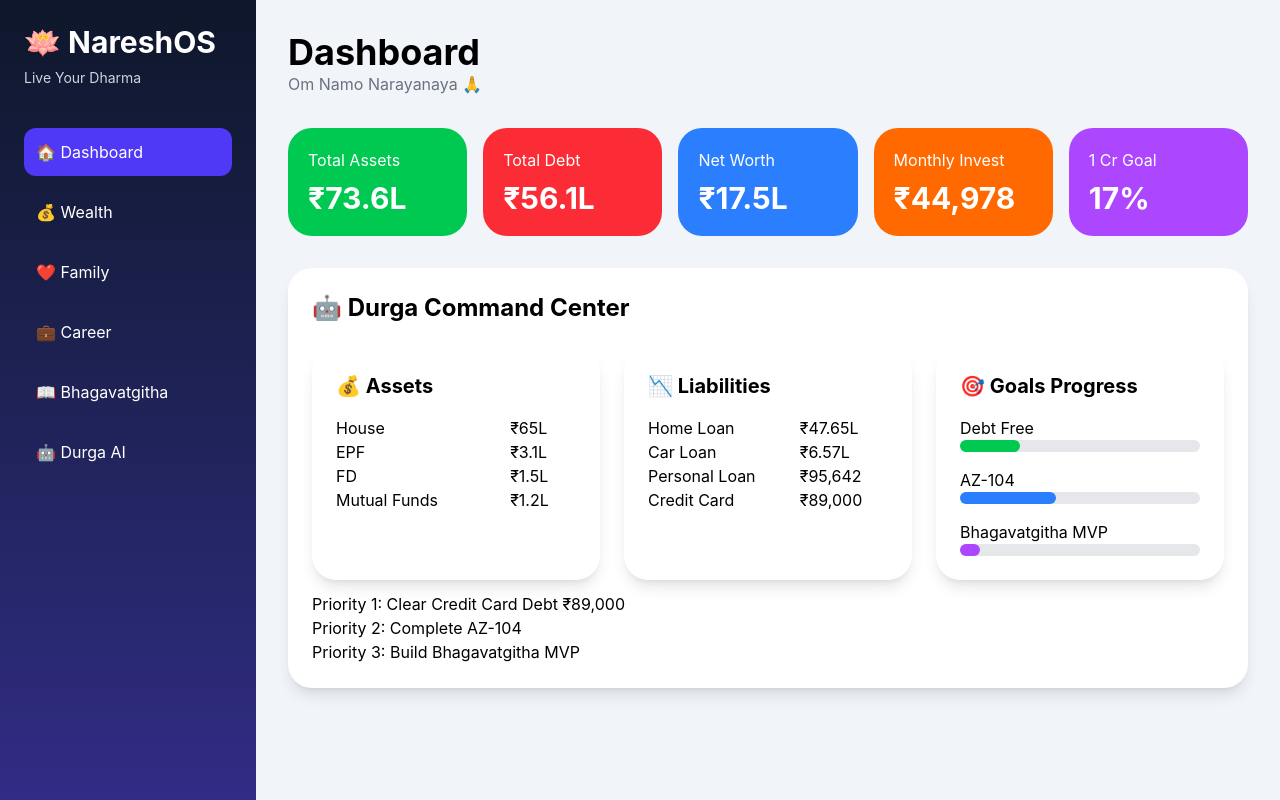
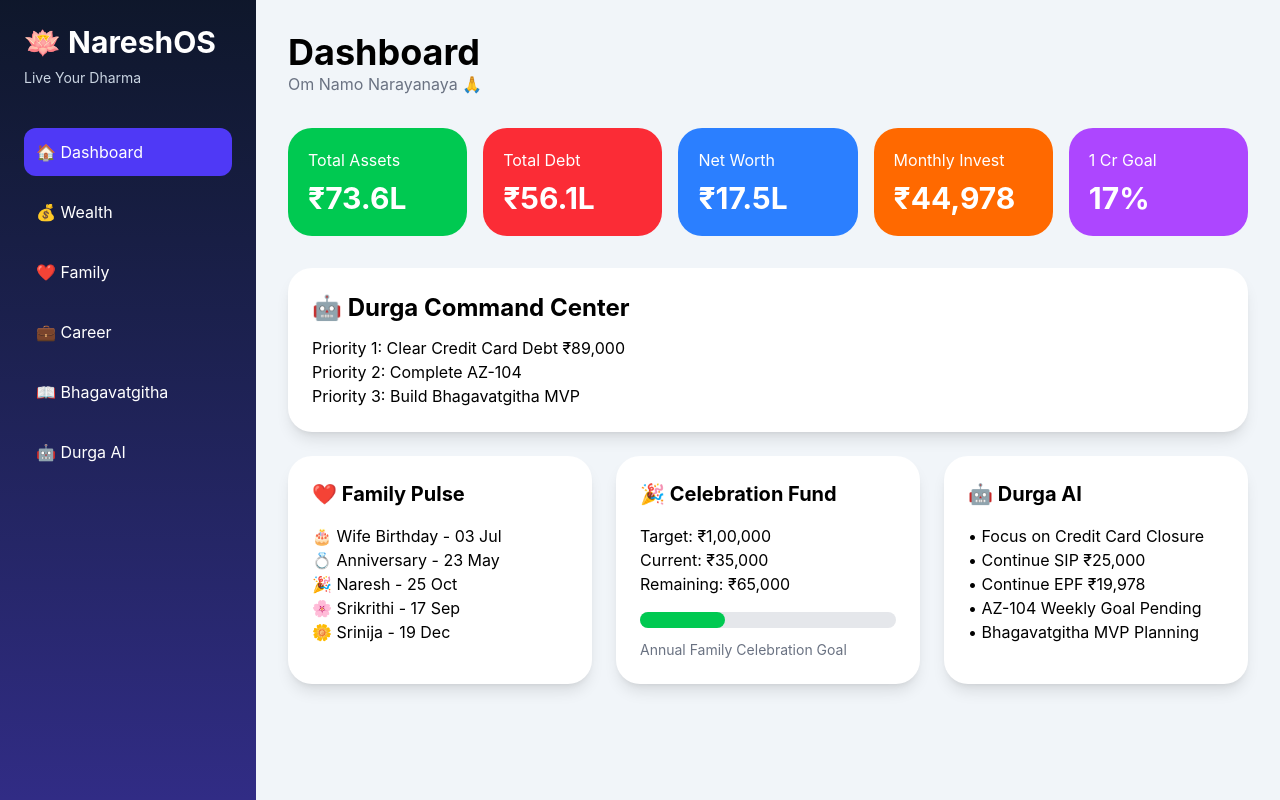
Before and after one commit to nareshphani610/NareshOS, a React app: page / in a window 1280 px wide. Built offline with nearby package versions, Linux system fonts and the light colour scheme; the HTML template or start-up script is replaced by a standard one.

Commit message:
NareshOS v0.5 Component Architecture

```diff
--- a/src/App.jsx
+++ b/src/App.jsx
@@ -1,50 +1,16 @@
+import Sidebar from "./components/Sidebar";
+import KPICards from "./components/KPICards";
+import DurgaPanel from "./components/DurgaPanel";
+import FamilyCard from "./components/FamilyCard";
+import CelebrationCard from "./components/CelebrationCard";
+import DurgaAI from "./components/DurgaAI";
+
 function App() {
   return (
     <div className="flex min-h-screen bg-slate-100">
+      <Sidebar />
 
-      {/* Sidebar */}
-      <div className="w-64 bg-gradient-to-b from-slate-900 to-indigo-900 text-white p-6">
-
-        <h1 className="text-3xl font-bold">
-          🪷 NareshOS
-        </h1>
-
-        <p className="text-sm text-slate-300 mt-2">
-          Live Your Dharma
-        </p>
-
-        <div className="mt-10 space-y-3">
-
-          <div className="bg-indigo-600 p-3 rounded-xl">
-            🏠 Dashboard
-          </div>
-
-          <div className="p-3">
-            💰 Wealth
-          </div>
-
-          <div className="p-3">
-            ❤️ Family
-          </div>
-
-          <div className="p-3">
-            💼 Career
-          </div>
-
-          <div className="p-3">
-            📖 Bhagavatgitha
-          </div>
-
-          <div className="p-3">
-            🤖 Durga AI
-          </div>
-
-        </div>
-      </div>
-
-      {/* Main Area */}
       <div className="flex-1 p-8">
-
         <h1 className="text-4xl font-bold">
           Dashboard
         </h1>
@@ -53,153 +19,19 @@ function App() {
           Om Namo Narayanaya 🙏
         </p>
 
-        {/* KPI Cards */}
-        <div className="grid grid-cols-5 gap-4 mt-8">
+        <KPICards />
 
-          <div className="bg-green-500 text-white p-5 rounded-3xl">
-            <h3>Total Assets</h3>
-            <h2 className="text-3xl font-bold mt-2">
-              ₹73.6L
-            </h2>
-          </div>
+        <DurgaPanel />
 
-          <div className="bg-red-500 text-white p-5 rounded-3xl">
-            <h3>Total Debt</h3>
-            <h2 className="text-3xl font-bold mt-2">
-              ₹56.1L
-            </h2>
-          </div>
-
-          <div className="bg-blue-500 text-white p-5 rounded-3xl">
-            <h3>Net Worth</h3>
-            <h2 className="text-3xl font-bold mt-2">
-              ₹17.5L
-            </h2>
-          </div>
-
-          <div className="bg-orange-500 text-white p-5 rounded-3xl">
-            <h3>Monthly Invest</h3>
-            <h2 className="text-3xl font-bold mt-2">
-              ₹44,978
-            </h2>
-          </div>
-
-          <div className="bg-purple-500 text-white p-5 rounded-3xl">
-            <h3>1 Cr Goal</h3>
-            <h2 className="text-3xl font-bold mt-2">
-              17%
-            </h2>
-          </div>
-
-        </div>
-
-        {/* Durga */}
-        <div className="bg-white p-6 rounded-3xl shadow-lg mt-8">
-          <h2 className="text-2xl font-bold">
-            🤖 Durga Command Center
-          </h2>
-          <div className="grid grid-cols-3 gap-6 mt-6">
-
-  <div className="bg-white rounded-3xl p-6 shadow-lg">
-    <h2 className="text-xl font-bold mb-4">
-      💰 Assets
-    </h2>
-
-    <table className="w-full">
-      <tbody>
-        <tr>
-          <td>House</td>
-          <td>₹65L</td>
-        </tr>
-
-        <tr>
-          <td>EPF</td>
-          <td>₹3.1L</td>
-        </tr>
-
-        <tr>
-          <td>FD</td>
-          <td>₹1.5L</td>
-        </tr>
-
-        <tr>
-          <td>Mutual Funds</td>
-          <td>₹1.2L</td>
-        </tr>
-      </tbody>
-    </table>
-  </div>
-
-  <div className="bg-white rounded-3xl p-6 shadow-lg">
-    <h2 className="text-xl font-bold mb-4">
-      📉 Liabilities
-    </h2>
-
-    <table className="w-full">
-      <tbody>
-        <tr>
-          <td>Home Loan</td>
-          <td>₹47.65L</td>
-        </tr>
-
-        <tr>
-          <td>Car Loan</td>
-          <td>₹6.57L</td>
-        </tr>
-
-        <tr>
-          <td>Personal Loan</td>
-          <td>₹95,642</td>
-        </tr>
-
-        <tr>
-          <td>Credit Card</td>
-          <td>₹89,000</td>
-        </tr>
-      </tbody>
-    </table>
-  </div>
-
-  <div className="bg-white rounded-3xl p-6 shadow-lg">
-    <h2 className="text-xl font-bold mb-4">
-      🎯 Goals Progress
-    </h2>
-
-    <p>Debt Free</p>
-    <div className="bg-gray-200 h-3 rounded-full">
-      <div className="bg-green-500 h-3 rounded-full w-1/4"></div>
-    </div>
-
-    <p className="mt-4">AZ-104</p>
-    <div className="bg-gray-200 h-3 rounded-full">
-      <div className="bg-blue-500 h-3 rounded-full w-2/5"></div>
-    </div>
-
-    <p className="mt-4">Bhagavatgitha MVP</p>
-    <div className="bg-gray-200 h-3 rounded-full">
-      <div className="bg-purple-500 h-3 rounded-full w-1/12"></div>
-    </div>
-  </div>
-
+        <div className="grid grid-cols-3 gap-6 mt-6">
+          <FamilyCard />
+          <CelebrationCard />
+           <DurgaAI />
 </div>
 
-          <p className="mt-3">
-            Priority 1: Clear Credit Card Debt ₹89,000
-          </p>
-
-          <p>
-            Priority 2: Complete AZ-104
-          </p>
-
-          <p>
-            Priority 3: Build Bhagavatgitha MVP
-          </p>
-        </div>
-
       </div>
-
     </div>
-  )
+  );
 }
 
-export default App
+export default App;
--- /dev/null
+++ b/src/components/CelebrationCard.jsx
@@ -0,0 +1,23 @@
+function CelebrationCard() {
+  return (
+    <div className="bg-white rounded-3xl p-6 shadow-lg">
+      <h2 className="text-xl font-bold mb-4">
+        🎉 Celebration Fund
+      </h2>
+
+      <p>Target: ₹1,00,000</p>
+      <p>Current: ₹35,000</p>
+      <p>Remaining: ₹65,000</p>
+
+      <div className="bg-gray-200 h-4 rounded-full mt-4">
+        <div className="bg-green-500 h-4 rounded-full w-1/3"></div>
+      </div>
+
+      <p className="mt-3 text-sm text-gray-500">
+        Annual Family Celebration Goal
+      </p>
+    </div>
+  );
+}
+
+export default CelebrationCard;
--- /dev/null
+++ b/src/components/DurgaAI.jsx
@@ -0,0 +1,17 @@
+function DurgaAI() {
+  return (
+    <div className="bg-white rounded-3xl p-6 shadow-lg">
+      <h2 className="text-xl font-bold mb-4">
+        🤖 Durga AI
+      </h2>
+
+      <p>• Focus on Credit Card Closure</p>
+      <p>• Continue SIP ₹25,000</p>
+      <p>• Continue EPF ₹19,978</p>
+      <p>• AZ-104 Weekly Goal Pending</p>
+      <p>• Bhagavatgitha MVP Planning</p>
+    </div>
+  );
+}
+
+export default DurgaAI;
--- /dev/null
+++ b/src/components/DurgaPanel.jsx
@@ -0,0 +1,23 @@
+function DurgaPanel() {
+  return (
+    <div className="bg-white p-6 rounded-3xl shadow-lg mt-8">
+      <h2 className="text-2xl font-bold">
+        🤖 Durga Command Center
+      </h2>
+
+      <p className="mt-3">
+        Priority 1: Clear Credit Card Debt ₹89,000
+      </p>
+
+      <p>
+        Priority 2: Complete AZ-104
+      </p>
+
+      <p>
+        Priority 3: Build Bhagavatgitha MVP
+      </p>
+    </div>
+  );
+}
+
+export default DurgaPanel;
--- /dev/null
+++ b/src/components/FamilyCard.jsx
@@ -0,0 +1,17 @@
+function FamilyCard() {
+  return (
+    <div className="bg-white rounded-3xl p-6 shadow-lg">
+      <h2 className="text-xl font-bold mb-4">
+        ❤️ Family Pulse
+      </h2>
+
+      <p>🎂 Wife Birthday - 03 Jul</p>
+      <p>💍 Anniversary - 23 May</p>
+      <p>🎉 Naresh - 25 Oct</p>
+      <p>🌸 Srikrithi - 17 Sep</p>
+      <p>🌼 Srinija - 19 Dec</p>
+    </div>
+  );
+}
+
+export default FamilyCard;
--- /dev/null
+++ b/src/components/KPICards.jsx
@@ -0,0 +1,34 @@
+function KPICards() {
+  return (
+    <div className="grid grid-cols-5 gap-4 mt-8">
+
+      <div className="bg-green-500 text-white p-5 rounded-3xl">
+        <h3>Total Assets</h3>
+        <h2 className="text-3xl font-bold mt-2">₹73.6L</h2>
+      </div>
+
+      <div className="bg-red-500 text-white p-5 rounded-3xl">
+        <h3>Total Debt</h3>
+        <h2 className="text-3xl font-bold mt-2">₹56.1L</h2>
+      </div>
+
+      <div className="bg-blue-500 text-white p-5 rounded-3xl">
+        <h3>Net Worth</h3>
+        <h2 className="text-3xl font-bold mt-2">₹17.5L</h2>
+      </div>
+
+      <div className="bg-orange-500 text-white p-5 rounded-3xl">
+        <h3>Monthly Invest</h3>
+        <h2 className="text-3xl font-bold mt-2">₹44,978</h2>
+      </div>
+
+      <div className="bg-purple-500 text-white p-5 rounded-3xl">
+        <h3>1 Cr Goal</h3>
+        <h2 className="text-3xl font-bold mt-2">17%</h2>
+      </div>
+
+    </div>
+  );
+}
+
+export default KPICards;
--- /dev/null
+++ b/src/components/Sidebar.jsx
@@ -0,0 +1,44 @@
+function Sidebar() {
+  return (
+    <div className="w-64 bg-gradient-to-b from-slate-900 to-indigo-900 text-white p-6">
+
+      <h1 className="text-3xl font-bold">
+        🪷 NareshOS
+      </h1>
+
+      <p className="text-sm text-slate-300 mt-2">
+        Live Your Dharma
+      </p>
+
+      <div className="mt-10 space-y-3">
+
+        <div className="bg-indigo-600 p-3 rounded-xl">
+          🏠 Dashboard
+        </div>
+
+        <div className="p-3 hover:bg-slate-800 rounded-xl cursor-pointer">
+          💰 Wealth
+        </div>
+
+        <div className="p-3 hover:bg-slate-800 rounded-xl cursor-pointer">
+          ❤️ Family
+        </div>
+
+        <div className="p-3 hover:bg-slate-800 rounded-xl cursor-pointer">
+          💼 Career
+        </div>
+
+        <div className="p-3 hover:bg-slate-800 rounded-xl cursor-pointer">
+          📖 Bhagavatgitha
+        </div>
+
+        <div className="p-3 hover:bg-slate-800 rounded-xl cursor-pointer">
+          🤖 Durga AI
+        </div>
+
+      </div>
+    </div>
+  );
+}
+
+export default Sidebar;
```
Also changed, not shown: src/components/AssetsCard.jsx (added), src/components/GoalsCard.jsx (added), src/components/LiabilitiesCard.jsx (added).
